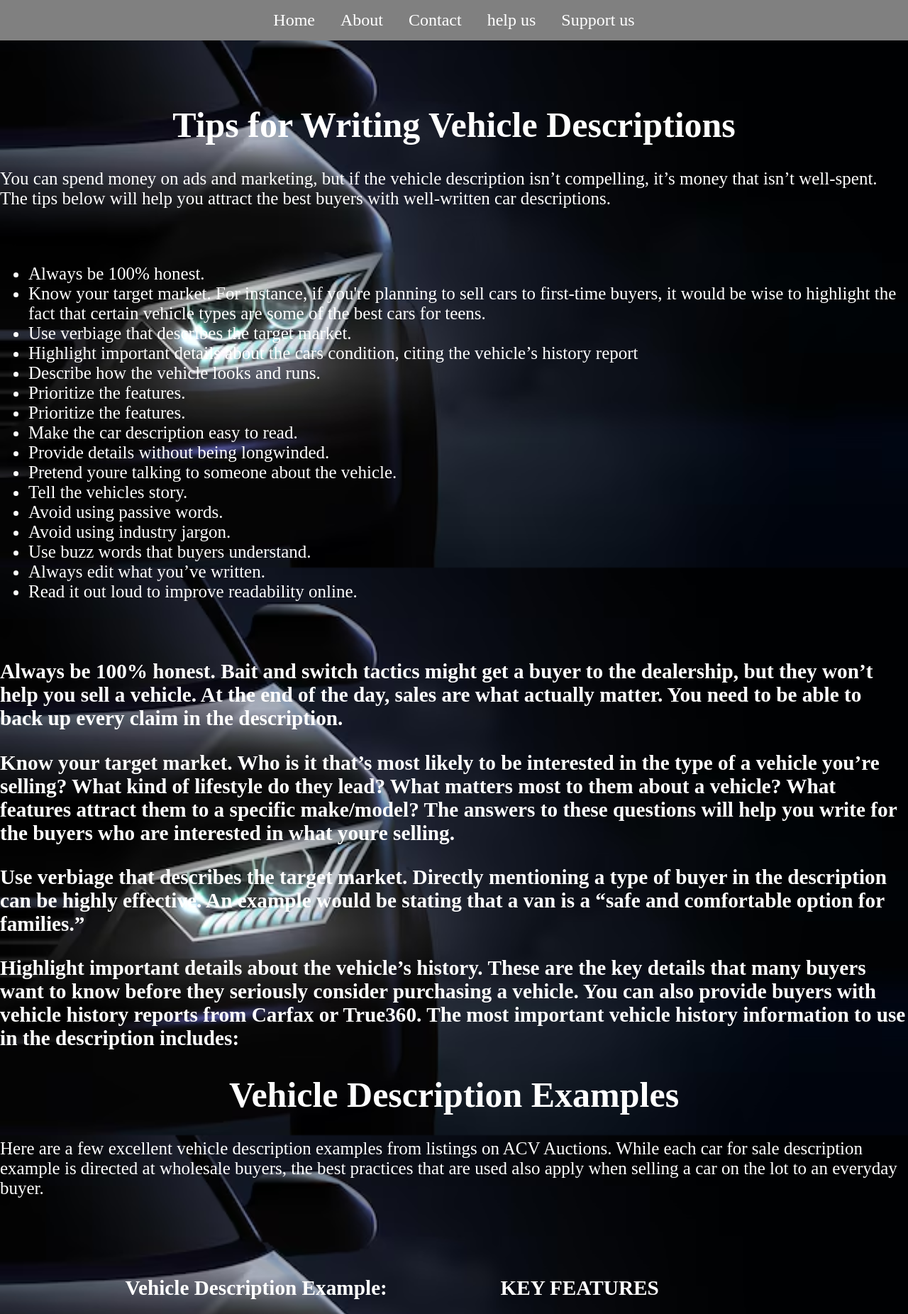
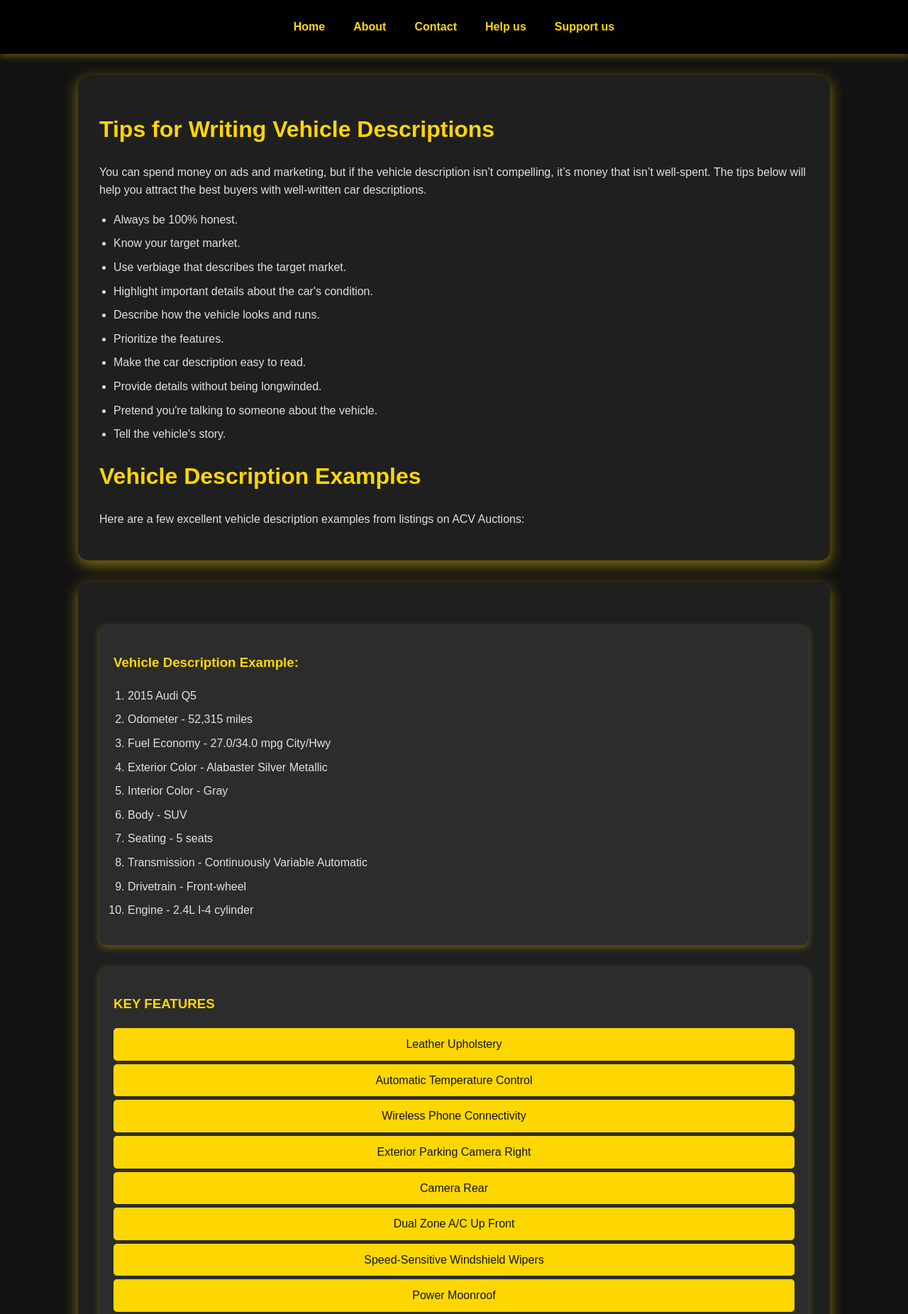
Before and after one commit to samuelpogi14/LuxMobility3.0, a plain HTML site: page Help us.html in a window 1280 px wide. Shown: the top 1852 px of the page at 71% size. Drawn offline with Linux system fonts and the light colour scheme.

Commit message:
Update Help us.html

```diff
--- a/Help us.html
+++ b/Help us.html
@@ -4,117 +4,212 @@
     <meta charset="UTF-8">
     <meta name="viewport" content="width=device-width, initial-scale=1.0">
     <title>Help us</title>
-    <link rel="stylesheet" href="style.css">
+    <style>
+        body {
+            font-family: 'Arial', sans-serif;
+            margin: 0;
+            padding: 0;
+            background-color: #121212;
+            color: #fff;
+            line-height: 1.6;
+            box-sizing: border-box;
+        }
+
+        .navbar {
+            display: flex;
+            justify-content: center;
+            background-color: #000;
+            padding: 15px 0;
+            box-shadow: 0 4px 8px rgba(255, 215, 0, 0.3);
+        }
+
+        .navbar a {
+            color: gold;
+            text-decoration: none;
+            padding: 10px 20px;
+            font-weight: bold;
+            transition: color 0.3s;
+        }
+
+        .navbar a:hover {
+            color: #fff;
+        }
+
+        .Texthelp, .texthelp2 {
+            width: 90%;
+            max-width: 1000px;
+            margin: 30px auto;
+            background-color: #1f1f1f;
+            padding: 30px;
+            border-radius: 15px;
+            box-shadow: 0 6px 20px rgba(255, 215, 0, 0.5);
+        }
+
+        h1, h3 {
+            color: gold;
+        }
+
+        p, li {
+            color: #e0e0e0;
+        }
+
+        ul, ol {
+            padding-left: 20px;
+        }
+
+        li {
+            margin: 8px 0;
+        }
+
+        .help1, .help2 {
+            margin-top: 30px;
+            background-color: #2c2c2c;
+            padding: 20px;
+            border-radius: 10px;
+            box-shadow: 0 4px 10px rgba(255, 215, 0, 0.3);
+        }
+
+        .help2 ul {
+            list-style-type: none;
+            padding: 0;
+        }
+
+        .help2 li {
+            background-color: gold;
+            color: #121212;
+            padding: 10px;
+            margin: 5px 0;
+            border-radius: 5px;
+            text-align: center;
+        }
+
+        .help2 li:hover {
+            background-color: #fff;
+            color: #121212;
+        }
+
+
+        #backToTop {
+            display: none;
+            position: fixed;
+            bottom: 30px;
+            right: 30px;
+            background-color: gold;
+            color: #121212;
+            border: none;
+            padding: 10px 20px;
+            border-radius: 20px;
+            cursor: pointer;
+            box-shadow: 0 4px 10px rgba(255, 215, 0, 0.5);
+        }
+
+        #backToTop:hover {
+            background-color: #fff;
+        }
+
+
+        @media (max-width: 768px) {
+            .navbar {
+                flex-direction: column;
+                text-align: center;
+            }
+
+            .Texthelp, .texthelp2 {
+                width: 95%;
+                padding: 20px;
+            }
+
+            #backToTop {
+                bottom: 15px;
+                right: 15px;
+                padding: 8px 15px;
+            }
+        }
+    </style>
 </head>
 <body>
     <div class="navbar">
         <a href="index.html">Home</a>
         <a href="about.html">About</a>
         <a href="contact.html">Contact</a>
-        <a href="Help us.html">help us</a>
+        <a href="Help us.html">Help us</a>
         <a href="Support us.html">Support us</a>
     </div>
+
     <div class="Texthelp">
-    <br>
-    <br>
         <h1>Tips for Writing Vehicle Descriptions</h1>
-    <p>You can spend money on ads and marketing, but if the vehicle description isn’t compelling, it’s money that isn’t well-spent. The tips below will help you attract the best buyers with well-written car descriptions.</p>
-    <br>
+        <p>
+            You can spend money on ads and marketing, but if the vehicle description isn’t compelling, it’s money that isn’t well-spent. The tips below will help you attract the best buyers with well-written car descriptions.
+        </p>
         <ul>
             <li>Always be 100% honest.</li>
-        <li>Know your target market. For instance, if you're planning to sell cars to first-time buyers, it would be wise to highlight the fact that certain vehicle types are some of the best cars for teens.</li>
-        <li>Use verbiage that describes the target market.
-</li>
-        <li>Highlight important details about the cars condition, citing the vehicle’s history report ‍
-</li>
-        <li>Describe how the vehicle looks and runs.
-</li>
-        <li>Prioritize the features.
-</li>
-        <li>Prioritize the features.
-</li>
-        <li>Make the car description easy to read.
-</li>
-        <li>Provide details without being longwinded.
-</li>
-        <li>Pretend youre talking to someone about the vehicle.
-</li>
-        <li>Tell the vehicles story.
-</li>
-<li>Avoid using passive words.
-</li>
-<li>Avoid using industry jargon.
-</li>
-<li>Use buzz words that buyers understand.
+            <li>Know your target market.</li>
+            <li>Use verbiage that describes the target market.</li>
+            <li>Highlight important details about the car's condition.</li>
+            <li>Describe how the vehicle looks and runs.</li>
+            <li>Prioritize the features.</li>
+            <li>Make the car description easy to read.</li>
+            <li>Provide details without being longwinded.</li>
+            <li>Pretend you're talking to someone about the vehicle.</li>
+            <li>Tell the vehicle's story.</li>
+        </ul>
 
-</li>
-<li>Always edit what you’ve written.
-</li>
-<li>Read it out loud to improve readability online.
-</li>
-    </ul>
-    <br>
-    <h3>Always be 100% honest. Bait and switch tactics might get a buyer to the dealership, but they won’t help you sell a vehicle. At the end of the day, sales are what actually matter. You need to be able to back up every claim in the description.
- </h3>
- <h3>Know your target market. Who is it that’s most likely to be interested in the type of a vehicle you’re selling? What kind of lifestyle do they lead? What matters most to them about a vehicle? What features attract them to a specific make/model? The answers to these questions will help you write for the buyers who are interested in what youre selling.</h3>
- <h3>Use verbiage that describes the target market. Directly mentioning a type of buyer in the description can be highly effective. An example would be stating that a van is a “safe and comfortable option for families.”
-</h3>
-<h3>Highlight important details about the vehicle’s history. These are the key details that many buyers want to know before they seriously consider purchasing a vehicle. You can also provide buyers with vehicle history reports from Carfax or True360. The most important vehicle history information to use in the description includes:
+        <h1>Vehicle Description Examples</h1>
+        <p>Here are a few excellent vehicle description examples from listings on ACV Auctions:</p>
+    </div>
 
-</h3>
-<h1>Vehicle Description Examples</h1>
-<p>Here are a few excellent vehicle description examples from listings on ACV Auctions. While each car for sale description example is directed at wholesale buyers, the best practices that are used also apply when selling a car on the lot to an everyday buyer.</p>
-<br>
-<br>
-</div>
     <div class="texthelp2">
         <div class="help1">
-<h3>Vehicle Description Example:
-</h3>
+            <h3>Vehicle Description Example:</h3>
             <ol>
-    <li>2015 Audi Q5
-    </li>
-<li>Odometer - 52,315 miles
-</li>
-<li>Fuel Economy - 27.0/34.0 mpg City/Hwy
-</li>
-<li>Exterior Color - Alabaster Silver Metallic
-</li>
-<li>Interior Color - Gray
-</li>
-<li>Body - SUV
-</li>
-<li>Seating - 5 seats
-</li>
-<li>Transmission - Continuously Variable Automatic
-</li>
-<li>Drivetrain - Front-wheel
-</li>
-<li>Engine - 2.4L I-4 cylinder
-</li>
+                <li>2015 Audi Q5</li>
+                <li>Odometer - 52,315 miles</li>
+                <li>Fuel Economy - 27.0/34.0 mpg City/Hwy</li>
+                <li>Exterior Color - Alabaster Silver Metallic</li>
+                <li>Interior Color - Gray</li>
+                <li>Body - SUV</li>
+                <li>Seating - 5 seats</li>
+                <li>Transmission - Continuously Variable Automatic</li>
+                <li>Drivetrain - Front-wheel</li>
+                <li>Engine - 2.4L I-4 cylinder</li>
             </ol>
-<br>
         </div>
+
         <div class="help2">
             <h3>KEY FEATURES</h3>
             <ul>
-    <li>Leather Upholstery
-</li>
-    <li>Automatic Temperature Control
-</li>
-    <li>Wireless Phone Connectivity
-</li>
-    <li>Exterior Parking Camera Right
-</li>
-    <li>Camera Rear
-</li>
-    <li>Dual Zone A/C Up Front
-</li>
-    <li>Speed-Sensitive Windshield Wipers
-</li>
-    <li>Power Moonroof
-</li>
+                <li>Leather Upholstery</li>
+                <li>Automatic Temperature Control</li>
+                <li>Wireless Phone Connectivity</li>
+                <li>Exterior Parking Camera Right</li>
+                <li>Camera Rear</li>
+                <li>Dual Zone A/C Up Front</li>
+                <li>Speed-Sensitive Windshield Wipers</li>
+                <li>Power Moonroof</li>
             </ul>
         </div>
+    </div>
+
+    <button id="backToTop" onclick="scrollToTop()">⬆️ Top</button>
+
+    <script>
+
+        window.onscroll = function() {
+            const button = document.getElementById("backToTop");
+            if (document.documentElement.scrollTop > 300) {
+                button.style.display = "block";
+            } else {
+                button.style.display = "none";
+            }
+        };
+
+
+        function scrollToTop() {
+            window.scrollTo({
+                top: 0,
+                behavior: "smooth"
+            });
+        }
+    </script>
 </body>
 </html>
```
Lines whose indentation alone changed are shown as unchanged.
